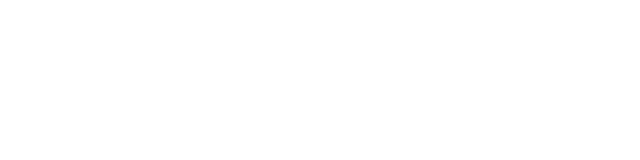
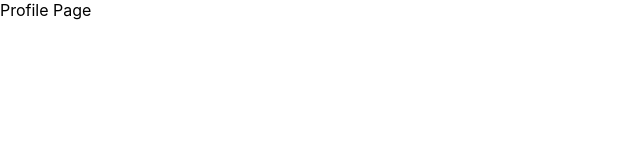
Before and after one commit to l0u0h0/react, a React (Create React App) app in the folder react-router-example/: page /Profile/2 in a window 1280 px wide. Before the commit this address had no page. Shown: the top 160 px of the page, without its empty margins (0-640 px from the left). Built offline with nearby package versions, Linux system fonts and the light colour scheme.

Commit message:
route update

```diff
--- a/react-router-example/src/App.js
+++ b/react-router-example/src/App.js
@@ -7,8 +7,10 @@
   return (
     <BrowserRouter>
       <Routes>
-        <Route path="/" element={<Home />} />
-        <Route path="/Profile" element={<Profile />} />
+        <Route path="/*" element={<Home />} />
+        <Route path="/Profile/" element={<Profile />}>
+          <Route path=":id" element={<Profile />} />
+        </Route>
         <Route path="/About" element={<About />} />
       </Routes>
     </BrowserRouter>
--- a/react-router-example/src/pages/Profile.jsx
+++ b/react-router-example/src/pages/Profile.jsx
@@ -1,3 +1,7 @@
+import { useParams } from "react-router-dom";
+
 export default function Profile() {
+  const props = useParams();
+  console.log(props);
   return <div>Profile Page</div>;
 }
```
Also changed, not shown: react-router-example/src/pages/About.jsx (line endings or trailing spaces), 1 other file (tests, documents, lock files or other folders).
